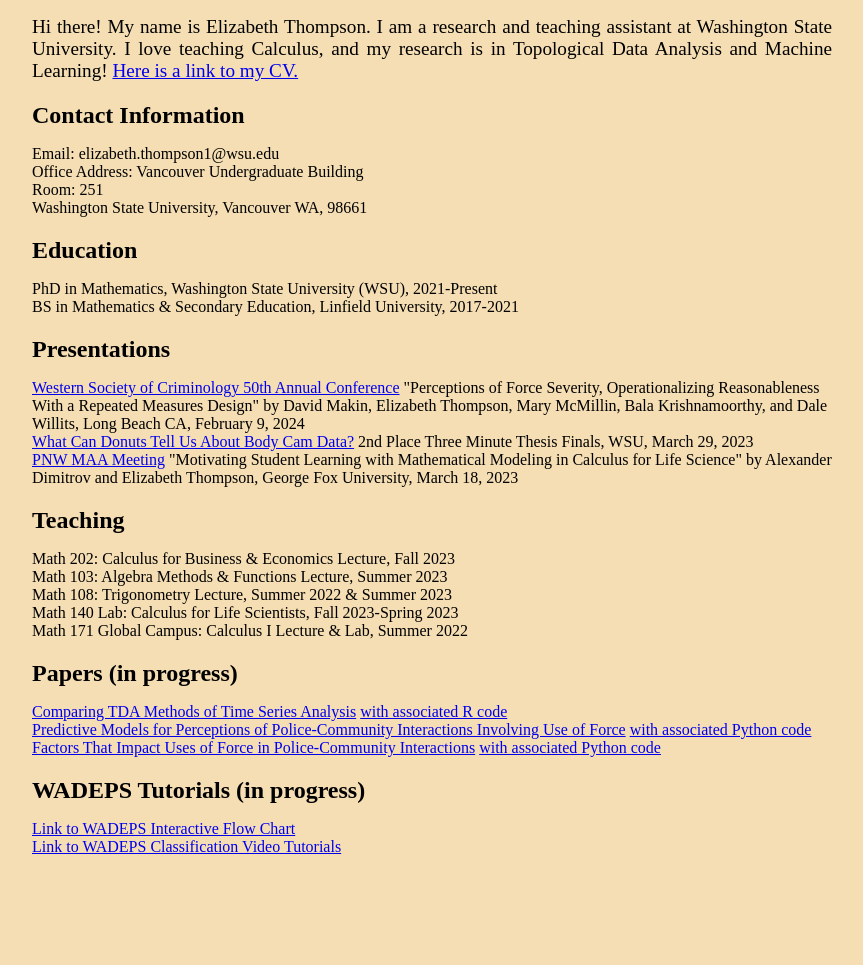
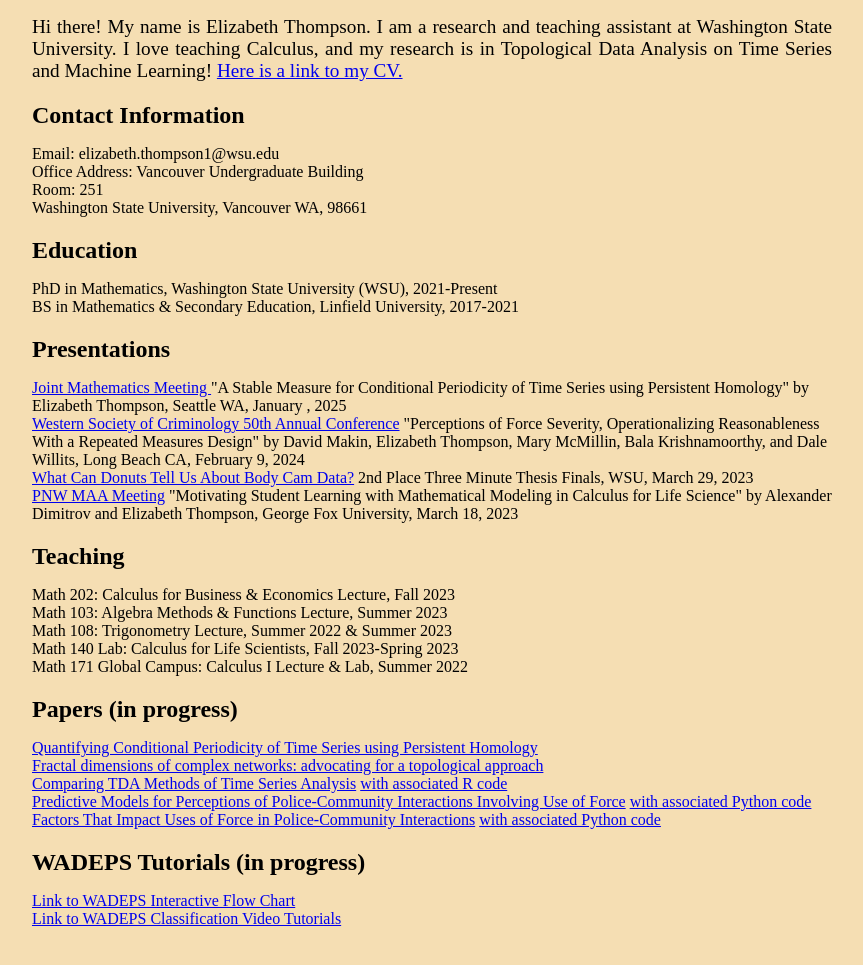
Before and after one commit to ElizabethThompson98/ElizabethThompson98.github.io, a plain HTML site: page index.html in a window 1280 px wide. Shown: the part 379-1344 px from the top of the page, without its empty margins (208-1071 px from the left). Before the commit the page ends 1295 px from the top, so only its background shows below. Drawn offline with Linux system fonts and the light colour scheme.

Commit message:
Update index.html

```diff
--- a/index.html
+++ b/index.html
@@ -59,7 +59,7 @@
 
         <!-- Greeting -->
         <p class="greeting">
-            Hi there! My name is Elizabeth Thompson. I am a research and teaching assistant at Washington State University. I love teaching Calculus, and my research is in Topological Data Analysis and Machine Learning!
+            Hi there! My name is Elizabeth Thompson. I am a research and teaching assistant at Washington State University. I love teaching Calculus, and my research is in Topological Data Analysis on Time Series and Machine Learning!
             <!-- Link to the PDF file -->
             <a href="Graduate CV.pdf" target="_blank">Here is a link to my CV.</a>
         </p>
@@ -86,6 +86,7 @@
         <!-- Presentations -->
         <h2>Presentations</h2>
         <ul>
+            <li><a href="https://jointmathematicsmeetings.org/meetings/national/jmm2025/2314_program.html"> Joint Mathematics Meeting </a> "A Stable Measure for Conditional Periodicity of Time Series using Persistent Homology" by Elizabeth Thompson, Seattle WA, January , 2025 </li>
             <li><a href="https://www.westerncriminology.org/documents/conference_proceedings/WSC_2024_Conference_Program.pdf"> Western Society of Criminology 50th Annual Conference</a> "Perceptions of Force Severity, Operationalizing Reasonableness With a Repeated Measures Design" by David Makin, Elizabeth Thompson, Mary McMillin, Bala Krishnamoorthy, and Dale Willits, Long Beach CA, February 9, 2024</li>
             <li><a href="https://www.youtube.com/watch?v=iu7vNOukW00&t=3550s">What Can Donuts Tell Us About Body Cam Data?</a> 2nd Place Three Minute Thesis Finals, WSU, March 29, 2023</li>
             <li><a href="https://georgefoxuniversity.regfox.com/pacific-northwest-section-of-the-mathematical-association-of-america"> PNW MAA Meeting</a> "Motivating Student Learning with Mathematical Modeling in Calculus for Life Science" by Alexander Dimitrov and Elizabeth Thompson, George Fox University, March 18, 2023</li>
@@ -104,6 +105,8 @@
         <!-- Papers -->
         <h2>Papers (in progress)</h2>
         <ul>
+            <li> <a href="Conditional_Periodicity_Score.pdf" target="_blank">Quantifying Conditional Periodicity of Time Series using Persistent Homology</a></li>
+            <li> <a href="fractal_dimensions_via_persistent_homology.pdf" target="_blank">Fractal dimensions of complex networks: advocating for a topological approach</a></li>
             <li> <a href="DQE_Final_Draft.pdf" target="_blank">Comparing TDA Methods of Time Series Analysis</a>
                  <a href="R.Code Main.R" target="_blank">with associated R code</a> </li>
             <li> <a href="Perceptions_of_Force_Update_March_2024.pdf" target="_blank">Predictive Models for Perceptions of Police-Community Interactions Involving Use of Force</a>
```
